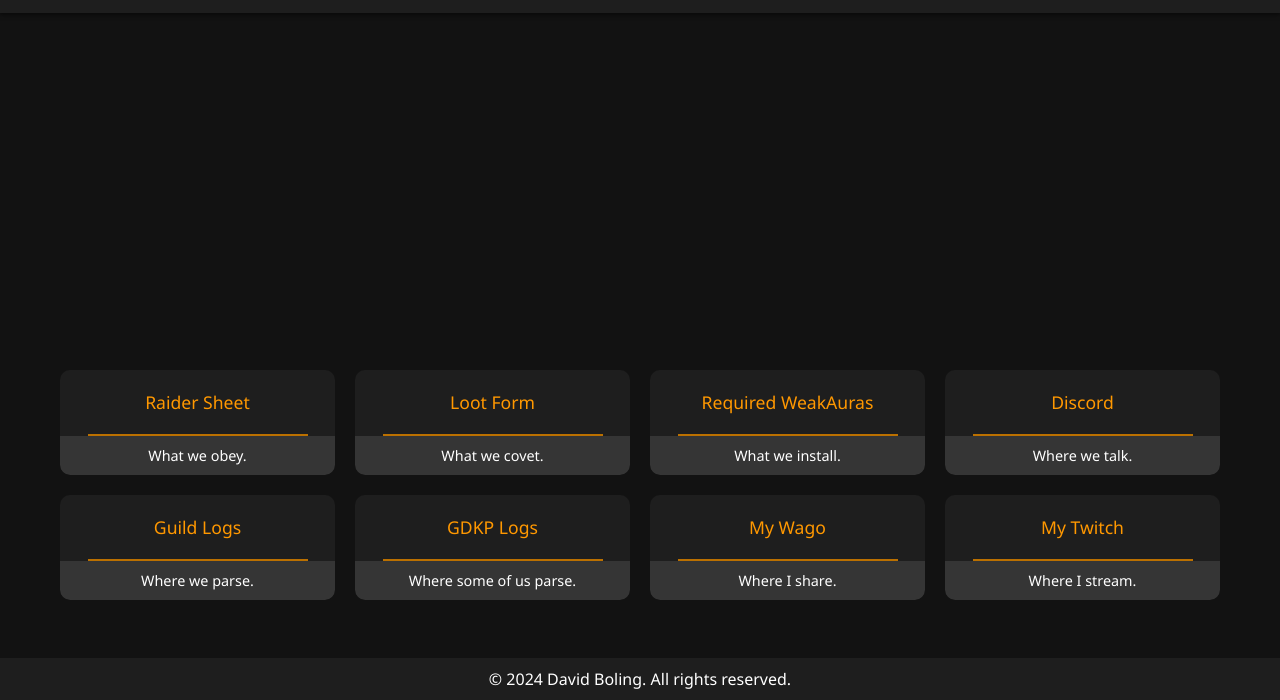
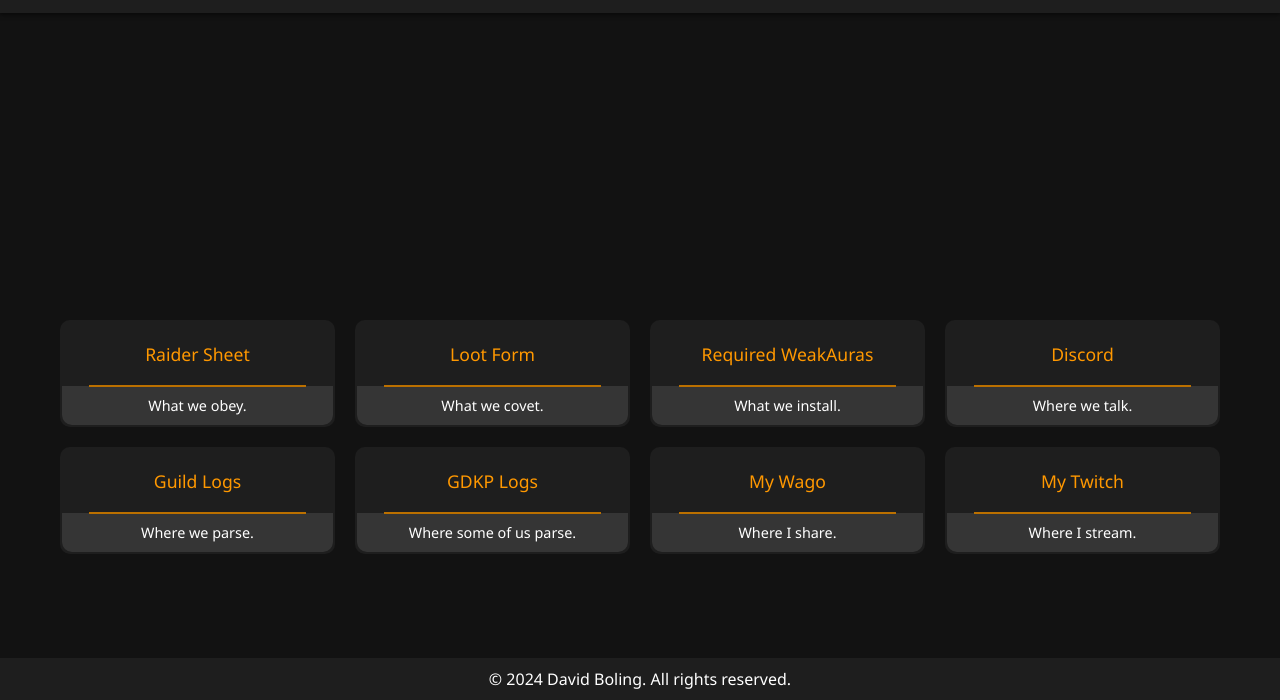
Before and after one commit to Pariah/website, a plain HTML site: page index.html in a window 1280 px wide. Shown: the part 100-800 px from the top of the page. Drawn offline with Linux system fonts and the light colour scheme.

Commit message:
Update styles.css

```diff
--- a/styles.css
+++ b/styles.css
@@ -120,7 +120,7 @@ nav {
     padding: 20px;
     width: 100%;
     max-width: 1200px;
-    margin-top: 150px; /* Adjusted from 320px to 150px */
+    margin-top: 100px; /* Adjusted from 320px to 150px */
     overflow: auto;
 }
 
@@ -131,12 +131,12 @@ nav {
     overflow: hidden;
     display: flex;
     flex-direction: column;
+    border: 2px solid transparent; /* Add an invisible border */
 }
 
 .grid-item:hover {
     background-color: #333333;
-    transform: scale(1.05);
-    transition: transform 0.3s;
+    border: 2px solid var(--primary-color); /* Change the color of the border on hover */
 }
 
 .grid-item a {
@@ -147,10 +147,12 @@ nav {
 }
 
 .separator {
-    height: 2px;
-    background-color: #bb7000;
+    height: 2px; /* Keep the height as is */
+    background-color: #bb7000; /* Or any color you prefer */
     width: 80%;
-    margin: 0 auto;
+    margin: -1px auto 0 auto; /* Pull the separator up by 1px */
+    position: relative;
+    z-index: 1; /* Ensure it's above the link and description */
 }
 
 .description {
@@ -158,6 +160,9 @@ nav {
     padding: 10px 20px;
     font-size: 0.9em;
     border-radius: 0 0 10px 10px;
+    position: relative;
+    margin-top: -1px; /* Pull the description up by 1px */
+    z-index: 0; /* Ensure it's below the separator */
 }
 
 /* Footer */
```
